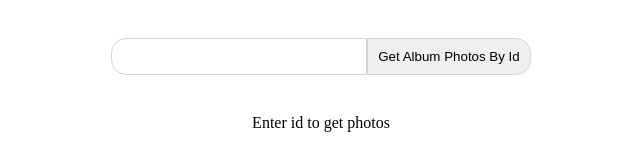
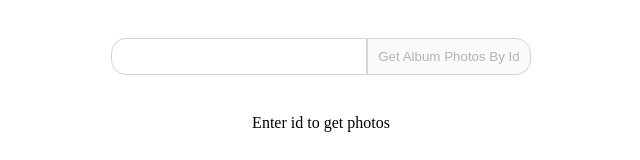
Before and after one commit to NtwaliHeritier/react-app, a React (Create React App) app: page / in a window 1280 px wide. Shown: the top 160 px of the page, without its empty margins (319-959 px from the left). Built offline with nearby package versions, Linux system fonts and the light colour scheme.

Commit message:
add guards to send empty id

```diff
--- a/src/component/search_form.js
+++ b/src/component/search_form.js
@@ -9,6 +9,10 @@ const SearchForm = ({fetchPhotos}) => {
         fetchPhotos(id);
     }
 
+    const isValid = () => {
+        return id === "" ? false : true
+    }
+
     const handleChange = (e) => {
         setId(e.target.value);
     };
@@ -16,7 +20,7 @@ const SearchForm = ({fetchPhotos}) => {
     return(
         <form onSubmit={handleSubmit}>
             <input type="text" onChange={handleChange} name="id" value={id} autoComplete="off"/>
-            <button>Get Album Photos By Id</button>
+            <button disabled={!isValid()}>Get Album Photos By Id</button>
         </form>
     )
 }
```
